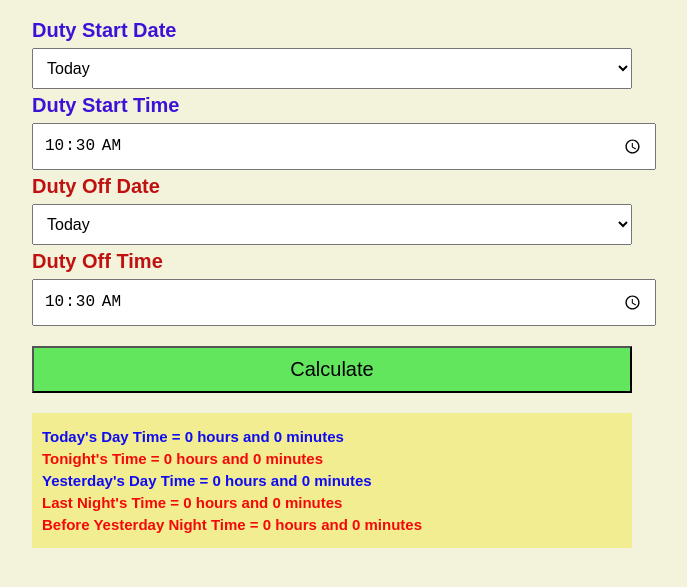
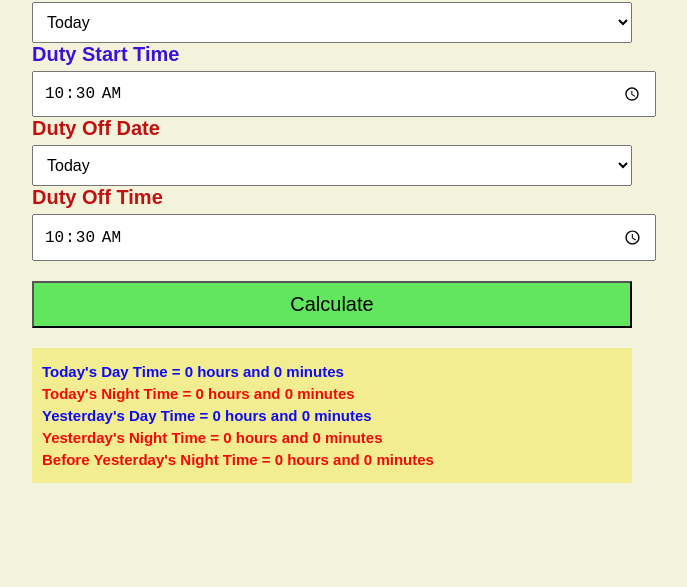
Before and after one commit to slmasha/dapp, a plain HTML site: page dcal.html in a window 1280 px wide. Both pictures are taken after typing "10:30", "10:30" into the empty fields and a click on the button "Calculate". Shown: the part 139-726 px from the top of the page, without its empty margins (308-995 px from the left). Drawn offline with Linux system fonts and the light colour scheme.

Commit message:
Update dcal.html
upgrade

Signed-off-by: slmasha <madhu.slpsb@gmail.com>

```diff
--- a/dcal.html
+++ b/dcal.html
@@ -8,7 +8,7 @@
         body {
             font-family: Arial, sans-serif;
             color: rgb(224, 21, 197);
-            font-size: 25px;
+            font-size: 17px;
             font-weight: bold;
             background-color: #f3f3db;
         }
@@ -196,10 +196,10 @@
             }
 
             document.getElementById('todayDayTime').textContent = `Today's Day Time = ${Math.floor(todayDayTime / 60)} hours and ${todayDayTime % 60} minutes`;
-            document.getElementById('todayNightTime').textContent = `Tonight's Time = ${Math.floor(todayNightTime / 60)} hours and ${todayNightTime % 60} minutes`;
+            document.getElementById('todayNightTime').textContent = `Today's Night Time = ${Math.floor(todayNightTime / 60)} hours and ${todayNightTime % 60} minutes`;
             document.getElementById('yesterdayDayTime').textContent = `Yesterday's Day Time = ${Math.floor(yesterdayDayTime / 60)} hours and ${yesterdayDayTime % 60} minutes`;
-            document.getElementById('yesterdayNightTime').textContent = `Last Night's Time = ${Math.floor(yesterdayNightTime / 60)} hours and ${yesterdayNightTime % 60} minutes`;
-            document.getElementById('beforeYesterdayNightTime').textContent = `Before Yesterday Night Time = ${Math.floor(beforeYesterdayNightTime / 60)} hours and ${beforeYesterdayNightTime % 60} minutes`;
+            document.getElementById('yesterdayNightTime').textContent = `Yesterday's Night Time = ${Math.floor(yesterdayNightTime / 60)} hours and ${yesterdayNightTime % 60} minutes`;
+            document.getElementById('beforeYesterdayNightTime').textContent = `Before Yesterday's Night Time = ${Math.floor(beforeYesterdayNightTime / 60)} hours and ${beforeYesterdayNightTime % 60} minutes`;
 
             document.getElementById('result').style.display = 'block';
         }
```
